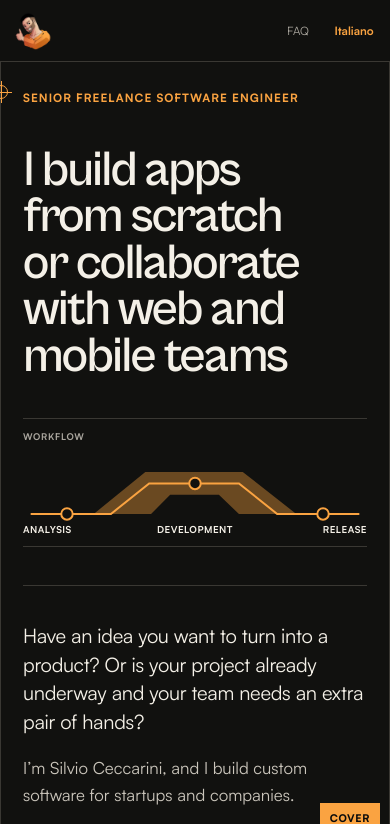
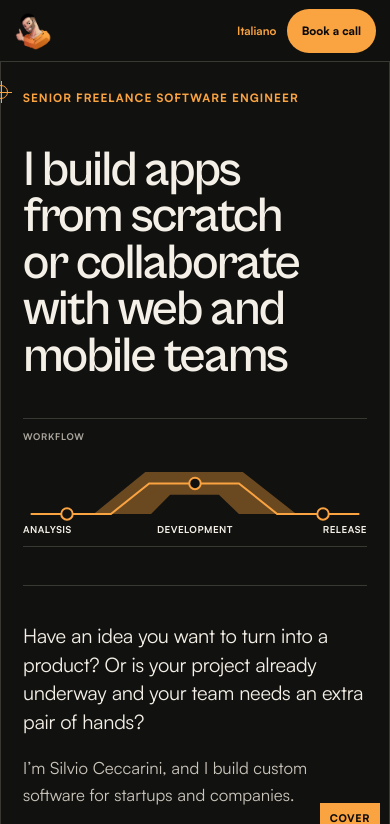
Before and after one commit to Ic3b3rg/personal-website, an Astro site: page / in a window 390 px wide. Shown: the top 824 px of the page. Built offline with nearby package versions, Linux system fonts and the light colour scheme; Astro itself is replaced by a stand-in of ours.

Commit message:
feat: add booking CTA to landing header

```diff
--- a/src/components/Landing/LandingPage.astro
+++ b/src/components/Landing/LandingPage.astro
@@ -37,12 +37,19 @@ const currentYear = new Date().getFullYear();
       <a href="#services">{labels.services}</a>
       <a href="#projects">{labels.projects}</a>
       <a href="#recommendations">{labels.recommendations}</a>
-      <a href="#faq">{labels.faq}</a>
+      <a class="manual-header__faq" href="#faq">{labels.faq}</a>
       <a
+        class="manual-header__language"
         href={alternateLanguageHref}
         hreflang={copy.language === "it" ? "en" : "it"}
         lang={copy.language === "it" ? "en" : "it"}
         >{labels.alternateLanguage}</a
+      >
+      <a
+        class="landing-button manual-header__cta"
+        href={LINKS.calDotCom}
+        target="_blank"
+        rel="noopener noreferrer">{copy.book}</a
       >
     </nav>
   </header>
--- a/src/components/Landing/landing.css
+++ b/src/components/Landing/landing.css
@@ -208,9 +208,20 @@ p {
   color: var(--landing-warm-white);
 }
 
-.manual-header nav a:last-child {
+.manual-header nav .manual-header__language {
   color: var(--landing-orange);
   font-weight: 700;
+}
+
+.manual-header nav .manual-header__cta {
+  min-width: auto;
+  padding-inline: 18px;
+  color: var(--landing-black);
+  font-weight: 800;
+}
+
+.manual-header nav .manual-header__cta:hover {
+  color: var(--landing-black);
 }
 
 .manual-cover,
@@ -1297,16 +1308,25 @@ p {
 @media (max-width: 600px) {
   .manual-header {
     min-height: 62px;
+    gap: 8px;
     padding-inline: 14px;
   }
 
   .manual-header nav {
-    gap: 12px;
+    gap: 8px;
   }
 
   .manual-header nav a {
     padding-inline: 2px;
     font-size: 0.72rem;
+  }
+
+  .manual-header nav .manual-header__faq {
+    display: none;
+  }
+
+  .manual-header nav .manual-header__cta {
+    padding-inline: 14px;
   }
 
   .manual-cover {
```
Also changed, not shown: tests/landing-render.test.mjs (+19 -0 lines).
